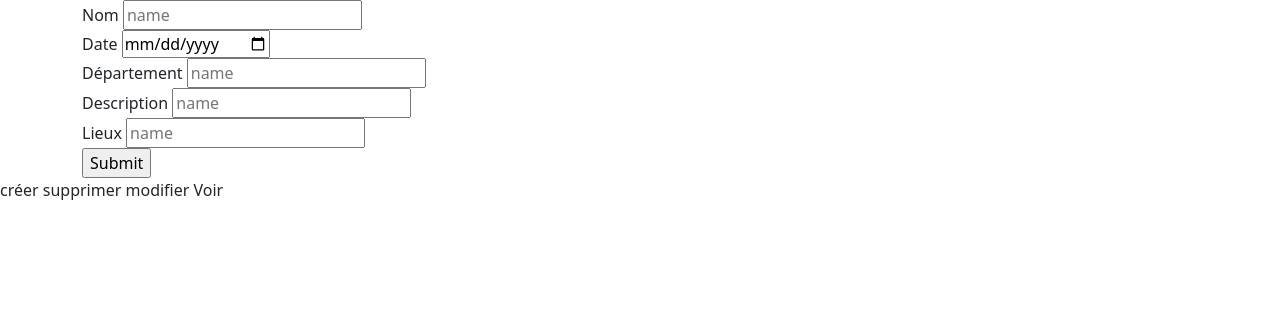
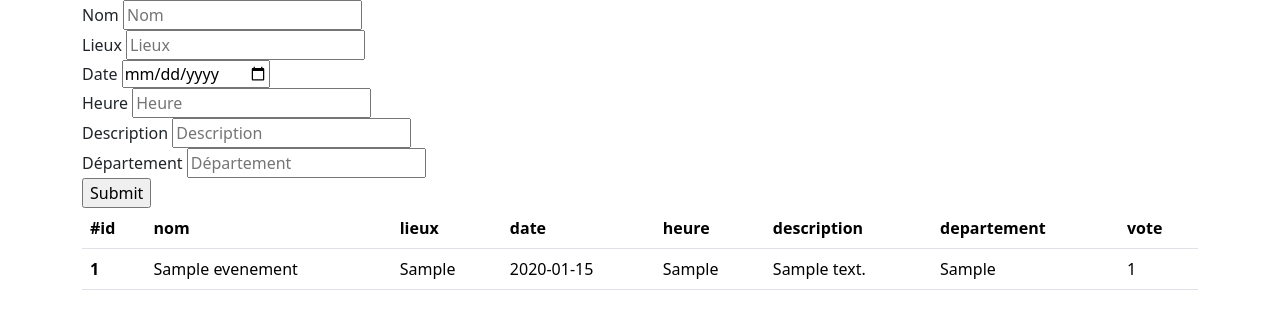
Before and after one commit to Caporal6/IntraVote, a PHP site: page /evenement.php in a window 1280 px wide. Shown: the top 329 px of the page. Run offline with PHP 8.4, Linux system fonts and the light colour scheme; tables that the repository leaves empty hold one stand-in row (values such as "Sample post").

Commit message:
Affiche les évenement

```diff
--- a/evenement.php
+++ b/evenement.php
@@ -9,34 +9,77 @@
 </head>
 <body>
 
+
+
+
+
+
+
+
+
+
+
+
+
+
+
+
+
+
+
+
+
+
+
+
+
+
+
+
+
+
+
+
+
+
+
+
 <div class="container">
     <div class="row">
         <div class="col-12">
             <form method="post" action="evenement.php">
+
+
                 <div class="form-group">
                     <label for="">Nom</label>
-                    <input type="text" name="nom" class="form.control" placeholder="name" value=""  >
+                    <input type="text" name="nom" class="form.control" placeholder="Nom" value=""  >
+                </div>
+
+                <div class="form-group">
+                    <label for="">Lieux</label>
+                    <input type="text" name="commentaire" class="form.control" placeholder="Lieux" value="" >
                 </div>
 
                 <div class="form-group">
                     <label for="">Date</label>
-                    <input type="date" name="note" class="form.control" placeholder="" value="" >
+                    <input type="date" name="note" class="form.control" placeholder="Date" value="" >
+                </div>
+
+                <div class="form-group">
+                    <label for="">Heure</label>
+                    <input type="text" name="heure" class="form.control" placeholder="Heure" value="" >
+                </div>
+
+                <div class="form-group">
+                    <label for="">Description</label>
+                    <input type="text" name="description" class="form.control" placeholder="Description" value="" >
                 </div>
 
                 <div class="form-group">
                     <label for="">Département</label>
-                    <input type="text" name="img" class="form.control" placeholder="name" value="" >
+                    <input type="text" name="departement" class="form.control" placeholder="Département" value="" >
                 </div>
 
-                <div class="form-group">
-                    <label for="">Description</label>
-                    <input type="text" name="commentaire" class="form.control" placeholder="name" value="" >
-                </div>
-
-                <div class="form-group">
-                    <label for="">Lieux</label>
-                    <input type="text" name="commentaire" class="form.control" placeholder="name" value="" >
-                </div>
 
 
                     <input type="submit">
@@ -46,14 +89,59 @@
 </div>
 
 
-créer
-
-supprimer
-modifier
-
-Voir
 
 
+
+<div class="container">
+    <div class="row">
+        <div class="col-12">
+            <table class="table">
+                <thead>
+                    <tr>
+
+                        <th scope="col">#id</th>
+                        <th scope="col">nom</th>
+                        <th scope="col">lieux</th>
+                        <th scope="col">date</th>
+                        <th scope="col">heure</th>
+                        <th scope="col">description</th>
+                        <th scope="col">departement</th>
+                        <th scope="col">vote</th>
+                    </tr>
+                </thead>
+                <tbody>
+
+                    <?php
+
+                        $servername = "localhost";
+                        $username = "root";
+                        $password = "Azgt3878";
+                        $db = "intra";
+
+                        // Create connection
+                        $conn = new mysqli($servername, $username, $password, $db);
+                        // Check connection
+
+                        if ($conn->connect_error) {
+                            die("Connection failed: " . $conn->connect_error);
+                        }
+
+                        $conn->query('SET NAMES utf8'); $sql = "SELECT * FROM evenement";
+                        $result = $conn->query($sql);
+                            if ($result->num_rows > 0) {
+                        // output data of each row
+                            while($row = $result->fetch_assoc()) {
+                                echo '<tr><th scope="row">'. $row["id"].'</th><td>'. $row["nom"].'</td><td>'. $row["lieux"].'</td><td>'. $row["date"].'</td><td>'. $row["heure"].'</td> <td>'. $row["description"].'</td> <td>'. $row["departement"].'</td> <td>'. $row["vote"].'</td></tr>';  }
+                        } else {
+                            echo "0 results";
+                        }
+                        $conn->close();
+                    ?>
+                </tbody>
+            </table>
+        </div>
+    </div>
+</div>
 
 
 
```
